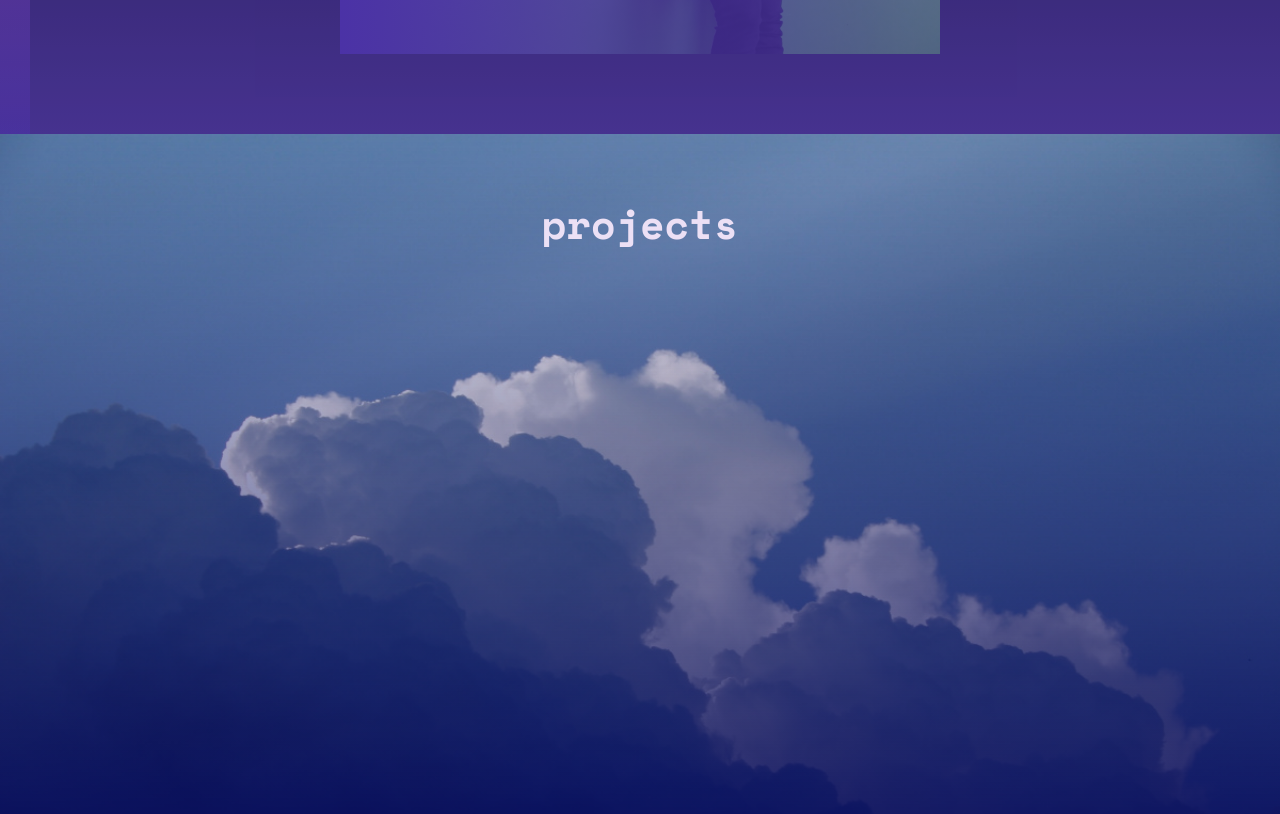
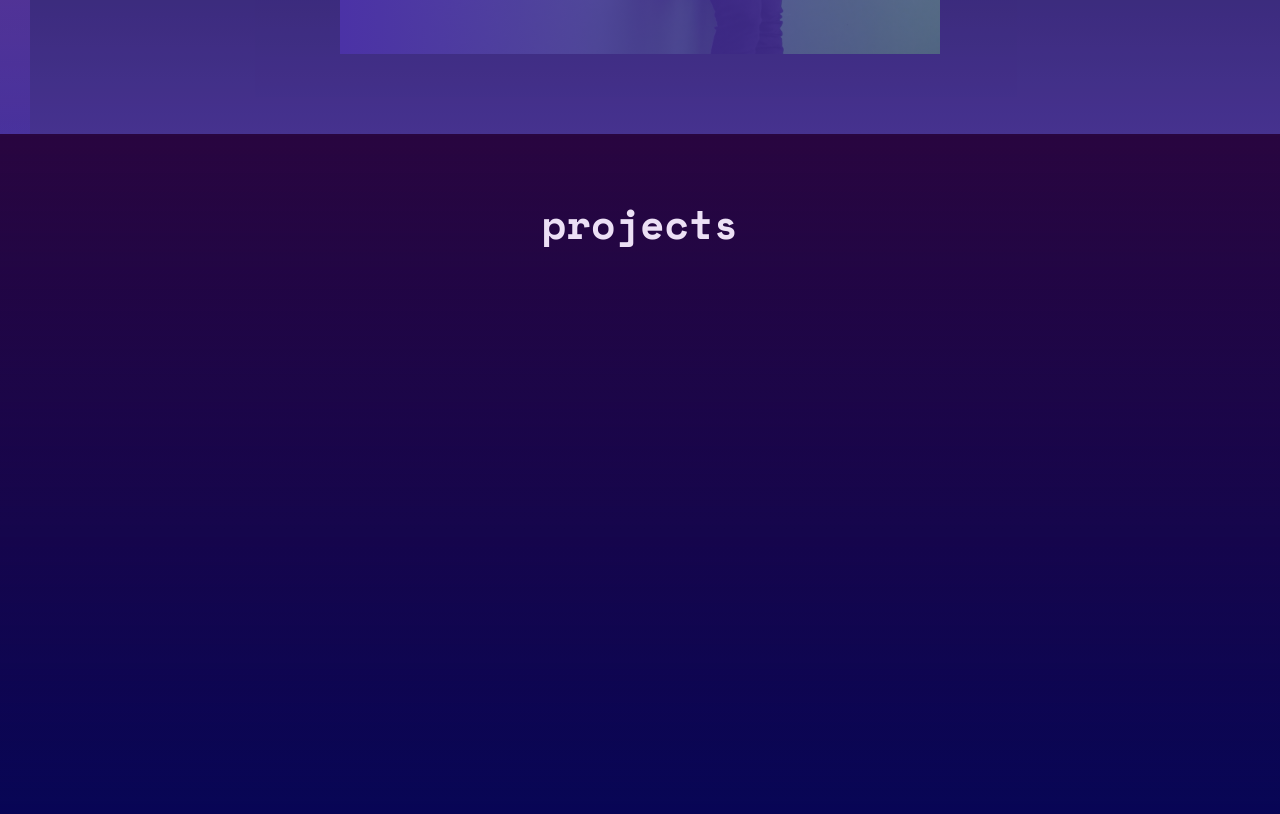
Before and after one commit to oteklund/portfolio, a Vue app: page / in a window 1280 px wide. Shown: the part 1466-2280 px from the top of the page. Built offline with nearby package versions, Linux system fonts and the light colour scheme.

Commit message:
improve background image performance issues

```diff
--- a/src/components/Projects.vue
+++ b/src/components/Projects.vue
@@ -20,14 +20,15 @@ export default {
   background: linear-gradient(to bottom, transparent, base.$blue)
   &::after
     content: ""
-    position: absolute
+    position: fixed
     z-index: -2
-    top: 200vh
+    top: 0
     width: 100%
     height: 100%
-    background: url("../assets/whiteclouds.jpg") fixed
+    background: url("../assets/whiteclouds.jpg")
     background-size: cover
     will-change: transform
+    filter: blur(4px)
   .projects-content
     height: 100%
     position: relative
--- a/src/sass/_base.sass
+++ b/src/sass/_base.sass
@@ -33,5 +33,6 @@ a
   font-family: $monospace
   color: $lightblue
   text-decoration: none
+  -webkit-tap-highlight-color: $lightpink
   &:hover
     opacity: 0.8
```
